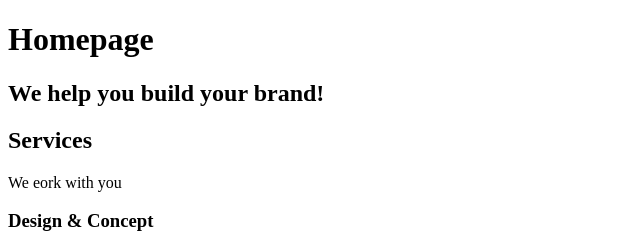
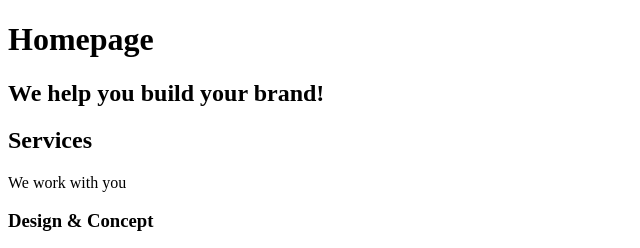
Before and after one commit to BirukL137/alx-frontend, a plain HTML site: page 0x00-html_advanced/12-index.html in a window 1280 px wide. Shown: the top 248 px of the page, 0-640 px from the left. Drawn offline with Linux system fonts and the light colour scheme.

Commit message:
12. Paragraphs

```diff
--- a/0x00-html_advanced/12-index.html
+++ b/0x00-html_advanced/12-index.html
@@ -19,7 +19,7 @@
 			</section>
 			<section>
 				<h2>Services</h2>
-				<p>We eork with you</p>
+				<p>We work with you</p>
 				<h3>Design & Concept</h3>
 				<h3>Digital Strategy</h3>
 				<h3>Content Strategy</h3>
```
